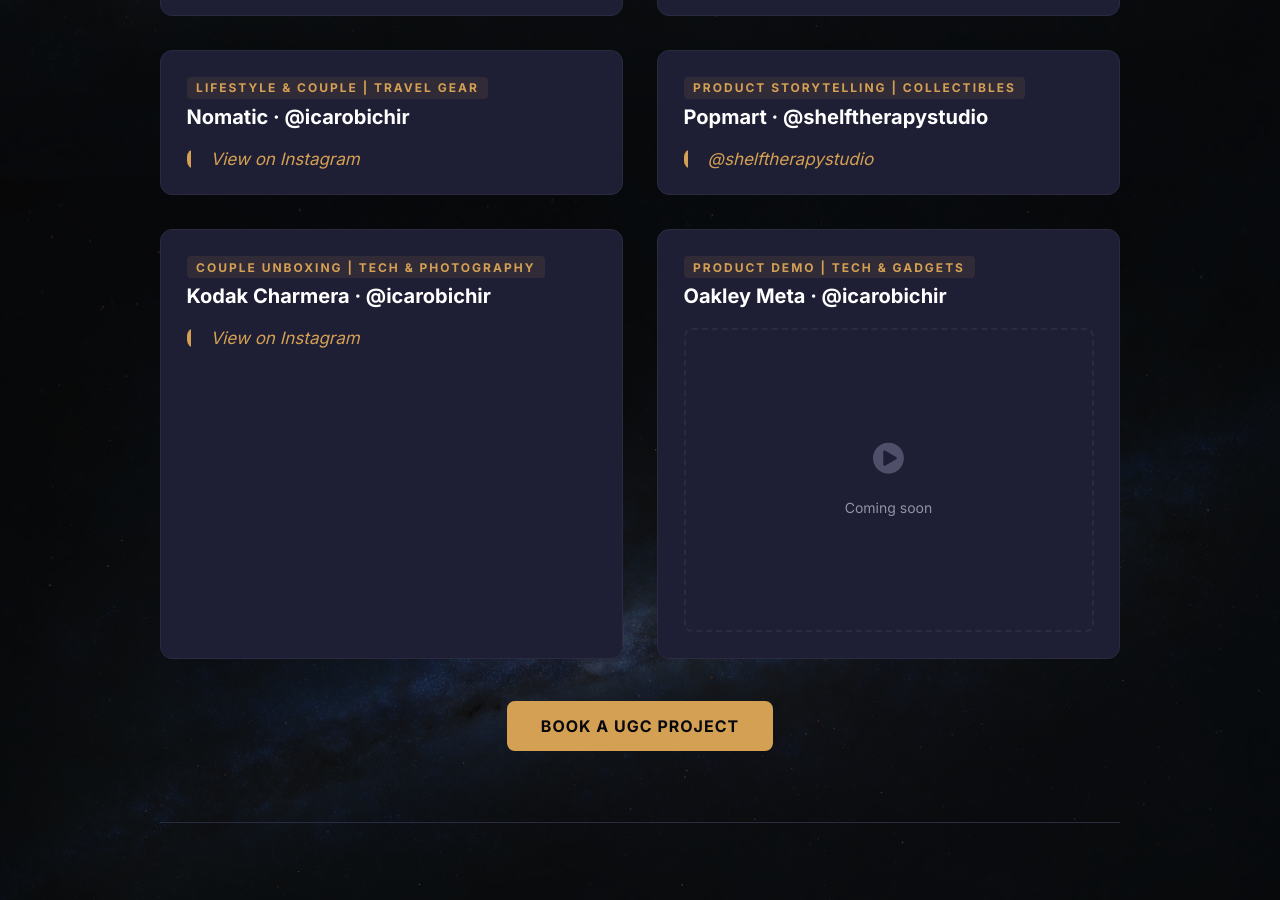
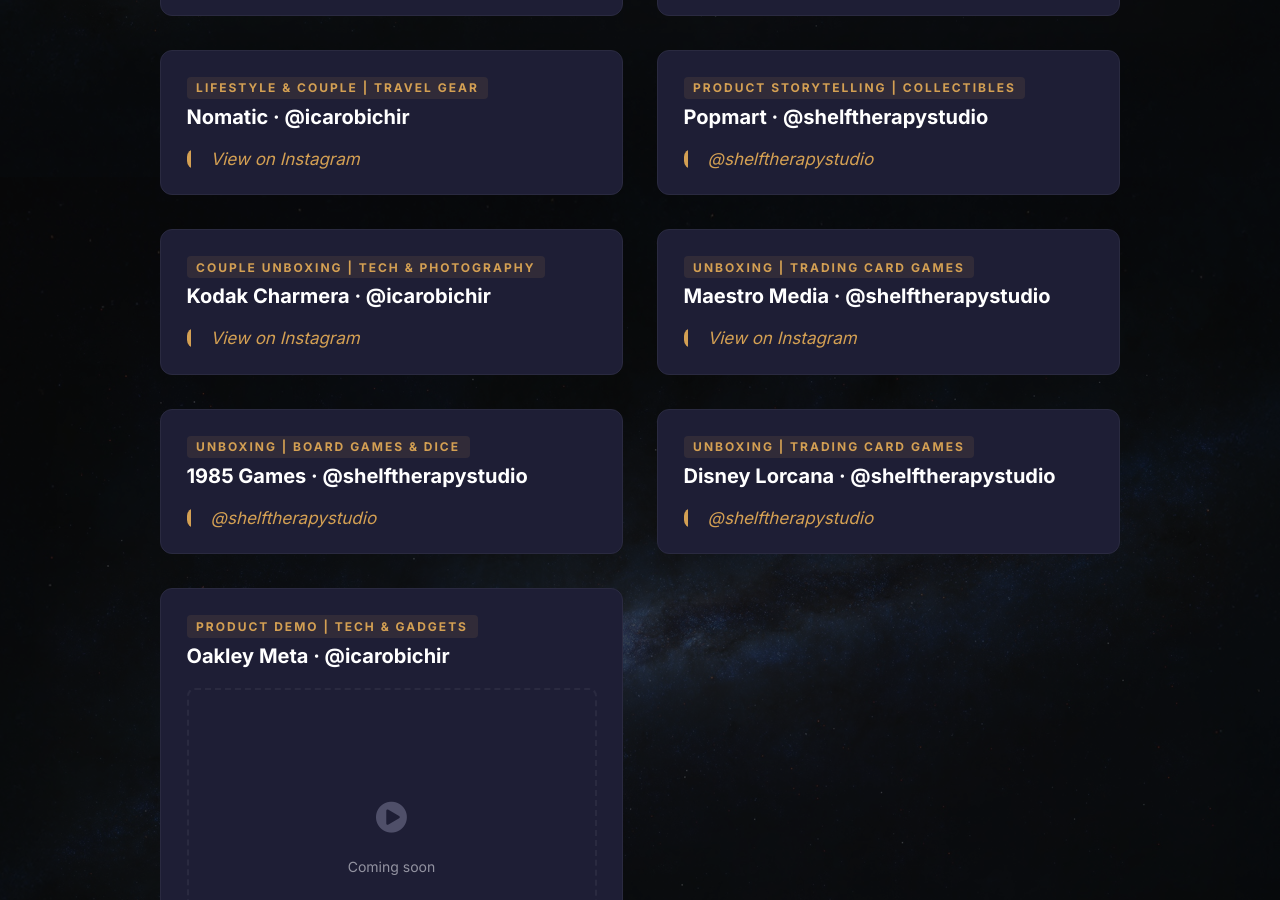
Before and after one commit to IcaroBichir/infocrazy, a Jekyll site: the page built from ugc/index.html, in a window 1280 px wide and 900 px high, scrolled down 2523 px. Built offline with Jekyll 4.4.1, drawn with Linux system fonts in a browser that asks for light colours; nearby versions of some CDN libraries; a script that is not in the unit is left out.

Commit message:
Add Maestro Media, 1985 Games, and Lorcana to Featured Work
Three real posted videos from @shelftherapystudio, none previously
embedded on the site:
- Maestro Media (Four Souls TCG) Instagram reel - real partnership,
  best-performing content in the portfolio (59K+ views on TikTok
  posts of the same product line)
- 1985 Games TikTok - real partnership, first video representation
- Disney Lorcana TikTok (~10K views) - organic content, chosen over
  the higher-view meme-style clip since it reads as UGC rather than
  a joke format

Co-Authored-By: Claude Sonnet 5 <noreply@anthropic.com>

```diff
--- a/ugc/index.html
+++ b/ugc/index.html
@@ -173,6 +173,40 @@ preload_images:
       <div class="ugc-work-embed">
         <blockquote class="instagram-media" data-instgrm-permalink="https://www.instagram.com/reel/DXeXWjRjFlo/" data-instgrm-version="14" style="max-width: 100%; min-width: 0; width: 100%;">
           <a href="https://www.instagram.com/reel/DXeXWjRjFlo/" target="_blank">View on Instagram</a>
+        </blockquote>
+      </div>
+    </div>
+
+    <div class="ugc-work-card">
+      <span class="ugc-work-type">Unboxing | Trading Card Games</span>
+      <span class="ugc-work-brand">Maestro Media &middot; @shelftherapystudio</span>
+      <div class="ugc-work-embed">
+        <blockquote class="instagram-media" data-instgrm-permalink="https://www.instagram.com/reel/Da8cai7sxdE/" data-instgrm-version="14" style="max-width: 100%; min-width: 0; width: 100%;">
+          <a href="https://www.instagram.com/reel/Da8cai7sxdE/" target="_blank">View on Instagram</a>
+        </blockquote>
+      </div>
+    </div>
+
+    <div class="ugc-work-card">
+      <span class="ugc-work-type">Unboxing | Board Games &amp; Dice</span>
+      <span class="ugc-work-brand">1985 Games &middot; @shelftherapystudio</span>
+      <div class="ugc-work-embed">
+        <blockquote class="tiktok-embed" cite="https://www.tiktok.com/@shelftherapystudio/video/7669600733670542606" data-video-id="7669600733670542606" style="max-width: 100%; min-width: 0; width: 100%;">
+          <section>
+            <a target="_blank" title="@shelftherapystudio" href="https://www.tiktok.com/@shelftherapystudio">@shelftherapystudio</a>
+          </section>
+        </blockquote>
+      </div>
+    </div>
+
+    <div class="ugc-work-card">
+      <span class="ugc-work-type">Unboxing | Trading Card Games</span>
+      <span class="ugc-work-brand">Disney Lorcana &middot; @shelftherapystudio</span>
+      <div class="ugc-work-embed">
+        <blockquote class="tiktok-embed" cite="https://www.tiktok.com/@shelftherapystudio/video/7648290561413106958" data-video-id="7648290561413106958" style="max-width: 100%; min-width: 0; width: 100%;">
+          <section>
+            <a target="_blank" title="@shelftherapystudio" href="https://www.tiktok.com/@shelftherapystudio">@shelftherapystudio</a>
+          </section>
         </blockquote>
       </div>
     </div>
```
